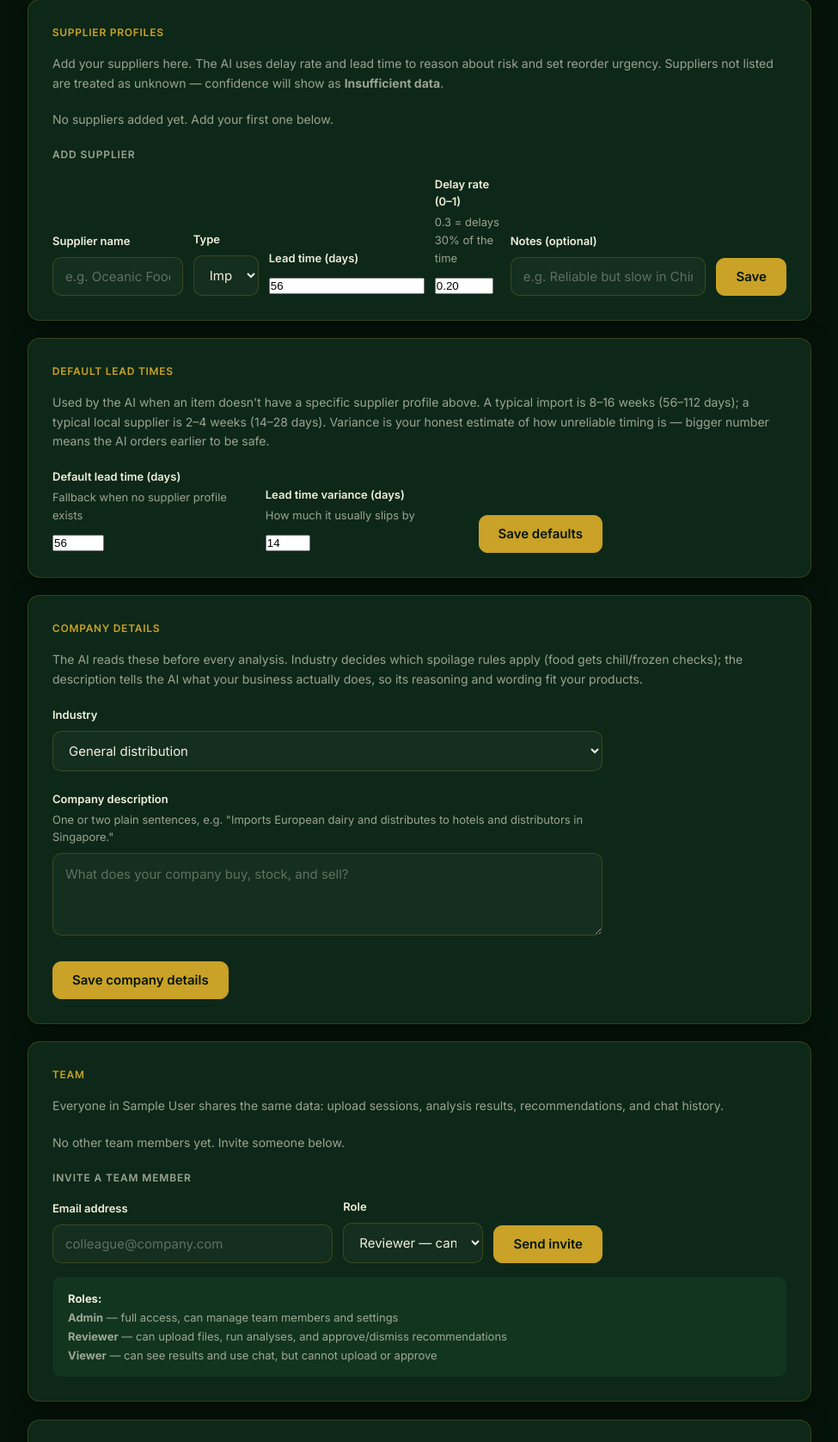
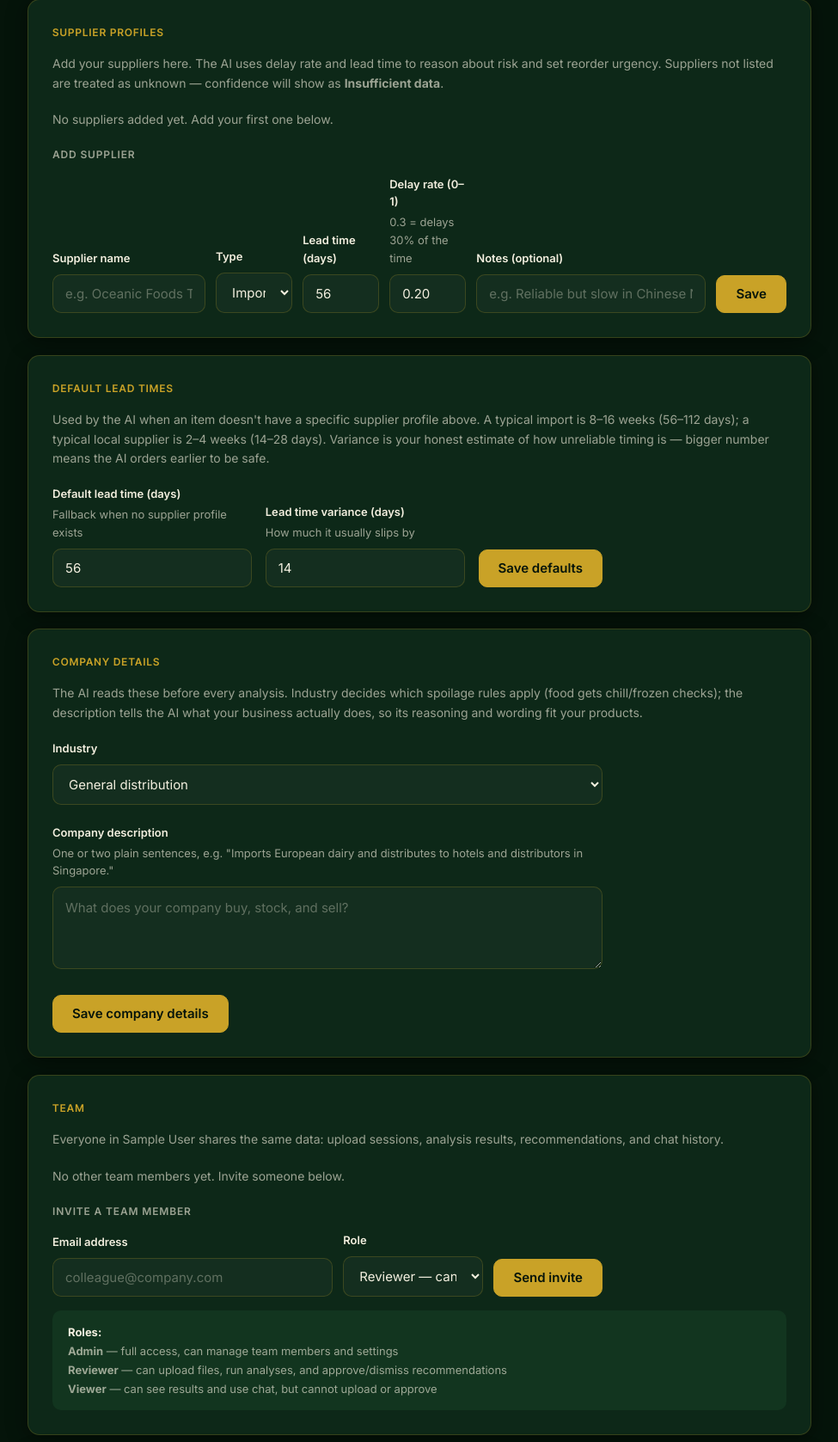
Before and after one commit to brother-yong/berthcast, a Flask app: page /settings in a window 1280 px wide. Shown: the part 243-1920 px from the top of the page at 86% size, without its empty margins (152-1127 px from the left). Run offline with Flask 3, Linux system fonts and the light colour scheme; the visitor is signed in with stand-in values (Sample User, id 1); data comes from the database, SQL or seed files in the repository; data that the repository does not hold is empty; some libraries are stand-ins or nearby versions; some web fonts are replaced.

Commit message:
Style number inputs in dark theme (were rendering white)

```diff
--- a/static/style.css
+++ b/static/style.css
@@ -180,6 +180,7 @@ label .hint {
 input[type="text"],
 input[type="email"],
 input[type="password"],
+input[type="number"],
 select,
 textarea {
   width: 100%;
@@ -1526,7 +1527,7 @@ nav { background: rgba(8,28,15,0.82); border-bottom-color: rgba(201,162,39,0.18)
 .nav-links a:hover { background: rgba(255,255,255,0.05); color: var(--brass); }
 
 /* form fields: dark field, gold focus */
-input[type="text"], input[type="email"], input[type="password"], select, textarea {
+input[type="text"], input[type="email"], input[type="password"], input[type="number"], select, textarea {
   background: rgba(255,255,255,0.03); color: var(--text); border-color: rgba(201,162,39,0.22);
 }
 input::placeholder, textarea::placeholder { color: rgba(243,239,223,0.34); }
```
